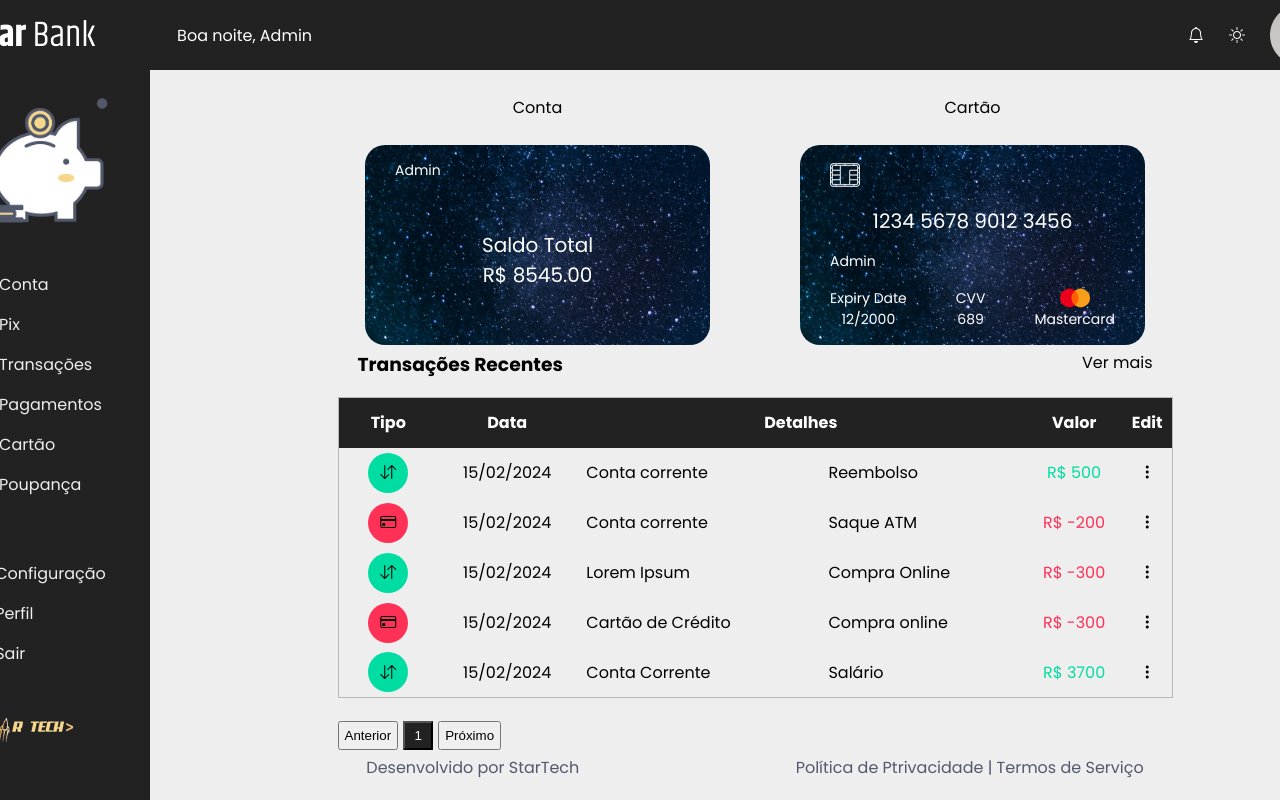
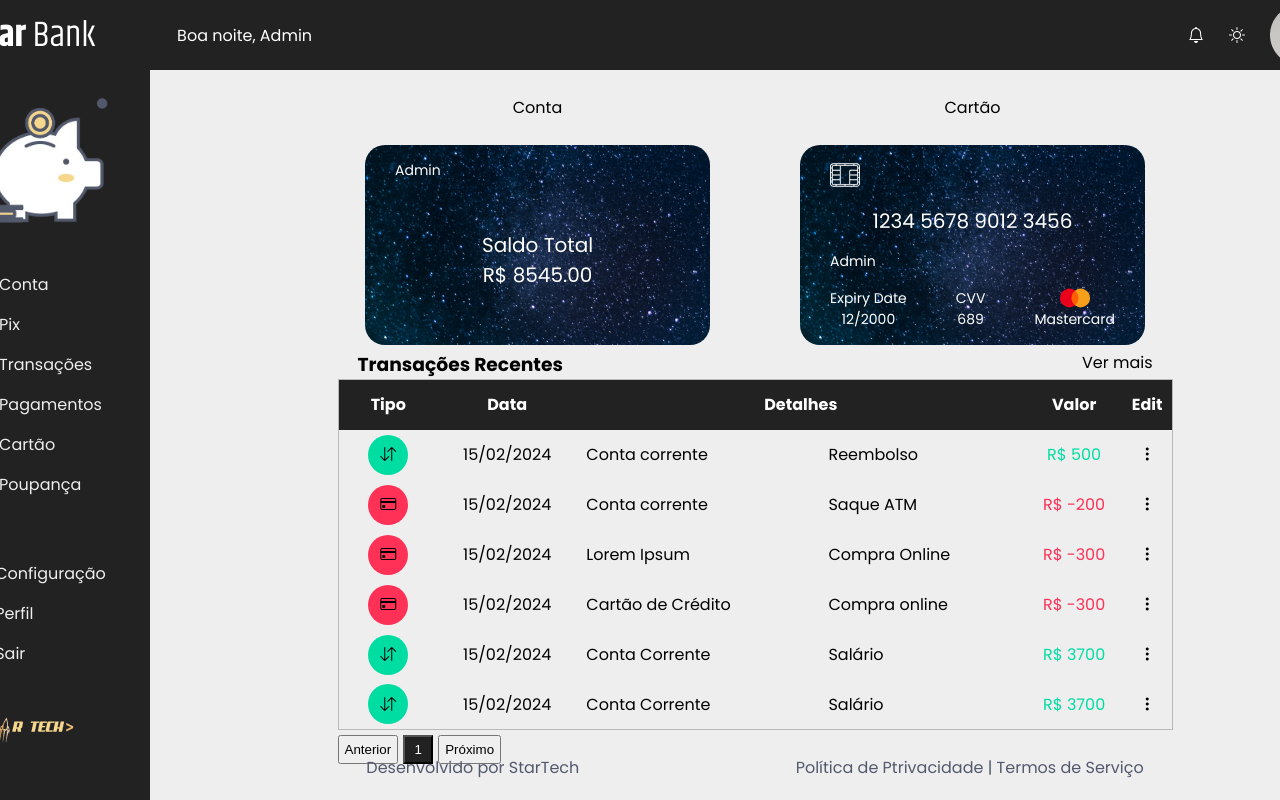
Before and after one commit to marina-barbosa/starbank-backend-v1, an Angular app: page / in a window 1280 px wide. Shown: the top 800 px of the page. Built offline with nearby package versions, Linux system fonts and the light colour scheme.

Commit message:
feat: att table tipo background

```diff
--- a/src/app/dashboard/home/home.component.html
+++ b/src/app/dashboard/home/home.component.html
@@ -86,8 +86,8 @@
             <tbody>
               <tr *ngFor="let transacao of user.transacoes">
                 <td>
-                  <div *ngIf="transacao.tipo === 'entrada'"><i class="bi bi-arrow-down-up"></i></div>
-                  <div *ngIf="transacao.tipo === 'saída'"><i class="bi bi-credit-card"></i></div>
+                  <div [ngStyle]="{'background': transacao.valor >= 0 ? 'var(--verde)' : 'var(--vermelho)'}" *ngIf="transacao.tipo === 'entrada'"><i class="bi bi-arrow-down-up"></i></div>
+                  <div [ngStyle]="{'background': transacao.valor >= 0 ? 'var(--verde)' : 'var(--vermelho)'}" *ngIf="transacao.tipo === 'saída'"><i class="bi bi-credit-card"></i></div>
                 </td>
                 <td>{{ transacao.data | date:'dd/MM/yyyy' }}</td>
                 <td>{{ transacao.detalhes[0] }}</td>
--- a/src/app/dashboard/home/home.component.ts
+++ b/src/app/dashboard/home/home.component.ts
@@ -55,7 +55,7 @@ export class HomeComponent {
         },
         {
           id: 3,
-          tipo: 'entrada',
+          tipo: 'saída',
           data: new Date(),
           detalhes: ['Lorem Ipsum', 'Compra Online'],
           valor: -300.00
@@ -66,6 +66,13 @@ export class HomeComponent {
           data: new Date(),
           detalhes: ['Cartão de Crédito','Compra online'],
           valor: -300.00
+        },
+        {
+          id: 5,
+          tipo: 'entrada',
+          data: new Date(),
+          detalhes: ['Conta Corrente','Salário'],
+          valor: 3700.00
         },
         {
           id: 5,
```
